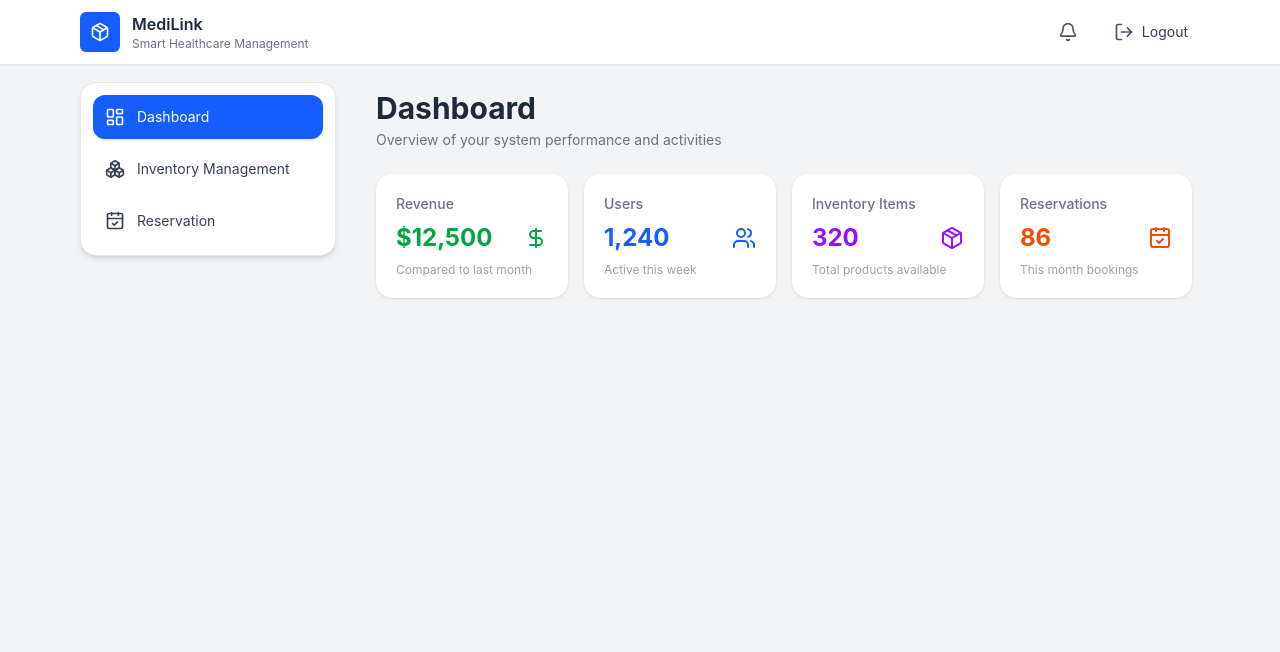
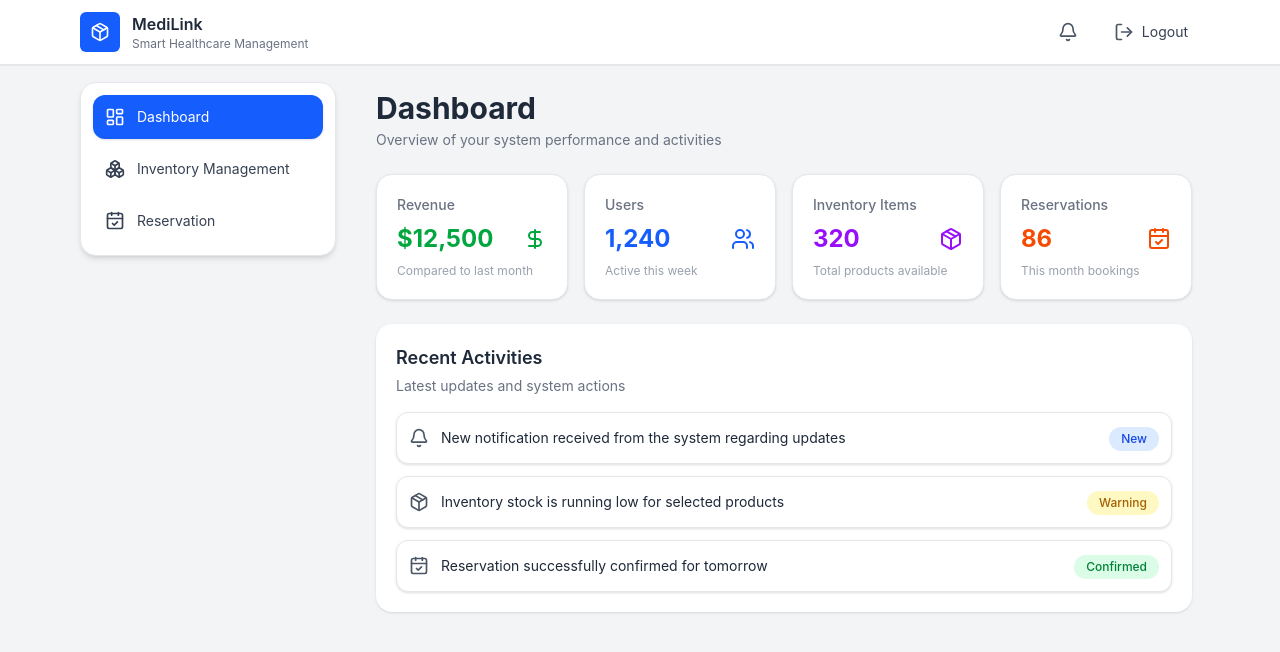
Before and after one commit to malaka96/MediLink-frontend, a React (Vite) app: page /dashboard in a window 1280 px wide. Shown: the top 652 px of the page. Built offline with nearby package versions, Linux system fonts and the light colour scheme.

Commit message:
create infosection component in dashboard

```diff
--- /dev/null
+++ b/src/components/Chip.tsx
@@ -0,0 +1,19 @@
+type Props = {
+  text: string;
+  bgColor?: string;     // Tailwind bg color (e.g. "bg-blue-100")
+  textColor?: string;   // Tailwind text color (e.g. "text-blue-700")
+};
+
+export default function Chip({
+  text,
+  bgColor = "bg-gray-100",
+  textColor = "text-gray-700",
+}: Props) {
+  return (
+    <span
+      className={`inline-flex items-center px-3 py-1 rounded-full text-xs font-medium ${bgColor} ${textColor}`}
+    >
+      {text}
+    </span>
+  );
+}
--- a/src/components/InfoCard.tsx
+++ b/src/components/InfoCard.tsx
@@ -16,7 +16,7 @@ export default function InfoCard({
   color = "text-blue-600",
 }: Props) {
   return (
-    <div className="bg-white rounded-2xl shadow-sm p-4 sm:p-5 w-full max-w-xs">
+    <div className="bg-white rounded-2xl border border-gray-200 shadow-sm p-4 sm:p-5 w-full max-w-xs">
 
       {/* Title */}
       <p className="text-sm text-gray-500 font-medium">
--- /dev/null
+++ b/src/components/InfoRow.tsx
@@ -0,0 +1,42 @@
+import type { LucideIcon } from "lucide-react";
+import Chip from "./Chip";
+
+type Props = {
+  icon: LucideIcon;
+  text: string;
+  chipText: string;
+  chipBgColor?: string;
+  chipTextColor?: string;
+};
+
+export default function InfoRow({
+  icon: Icon,
+  text,
+  chipText,
+  chipBgColor,
+  chipTextColor,
+}: Props) {
+  return (
+    <div className="flex items-center justify-between gap-3 p-3 border border-gray-200 bg-white rounded-xl shadow-sm">
+
+      {/* LEFT: Icon + Text */}
+      <div className="flex items-center gap-3 min-w-0">
+        <Icon className="w-5 h-5 text-gray-600 shrink-0" />
+
+        {/* Text wraps when needed */}
+        <p className="text-sm text-gray-800 break-words">
+          {text}
+        </p>
+      </div>
+
+      {/* RIGHT: Chip */}
+      <div className="shrink-0">
+        <Chip
+          text={chipText}
+          bgColor={chipBgColor}
+          textColor={chipTextColor}
+        />
+      </div>
+    </div>
+  );
+}
--- /dev/null
+++ b/src/components/InfoSection.tsx
@@ -0,0 +1,49 @@
+import InfoRow from "./InfoRow";
+import { Bell, Package, CalendarCheck } from "lucide-react";
+
+export default function InfoSection() {
+  return (
+    <div className="bg-white rounded-2xl shadow-sm p-4 sm:p-5 space-y-4">
+
+      {/* Header */}
+      <div>
+        <h2 className="text-base sm:text-lg font-semibold text-gray-800">
+          Recent Activities
+        </h2>
+        <p className="text-xs sm:text-sm text-gray-500 mt-1">
+          Latest updates and system actions
+        </p>
+      </div>
+
+      {/* InfoRow List */}
+      <div className="space-y-3">
+
+        <InfoRow
+          icon={Bell}
+          text="New notification received from the system regarding updates"
+          chipText="New"
+          chipBgColor="bg-blue-100"
+          chipTextColor="text-blue-700"
+        />
+
+        <InfoRow
+          icon={Package}
+          text="Inventory stock is running low for selected products"
+          chipText="Warning"
+          chipBgColor="bg-yellow-100"
+          chipTextColor="text-yellow-700"
+        />
+
+        <InfoRow
+          icon={CalendarCheck}
+          text="Reservation successfully confirmed for tomorrow"
+          chipText="Confirmed"
+          chipBgColor="bg-green-100"
+          chipTextColor="text-green-700"
+        />
+
+      </div>
+
+    </div>
+  );
+}
--- a/src/pages/Dashboard.tsx
+++ b/src/pages/Dashboard.tsx
@@ -1,5 +1,6 @@
 import InfoCard from "../components/InfoCard";
-import { DollarSign, Users, Package, CalendarCheck } from "lucide-react";
+import { DollarSign, Users, Package, CalendarCheck, } from "lucide-react";
+import InfoSection from "../components/InfoSection";
 
 const Dashboard = () => {
   return (
@@ -52,6 +53,8 @@ const Dashboard = () => {
 
       </div>
 
+      <InfoSection></InfoSection>
+
     </div>
   );
 };
```
